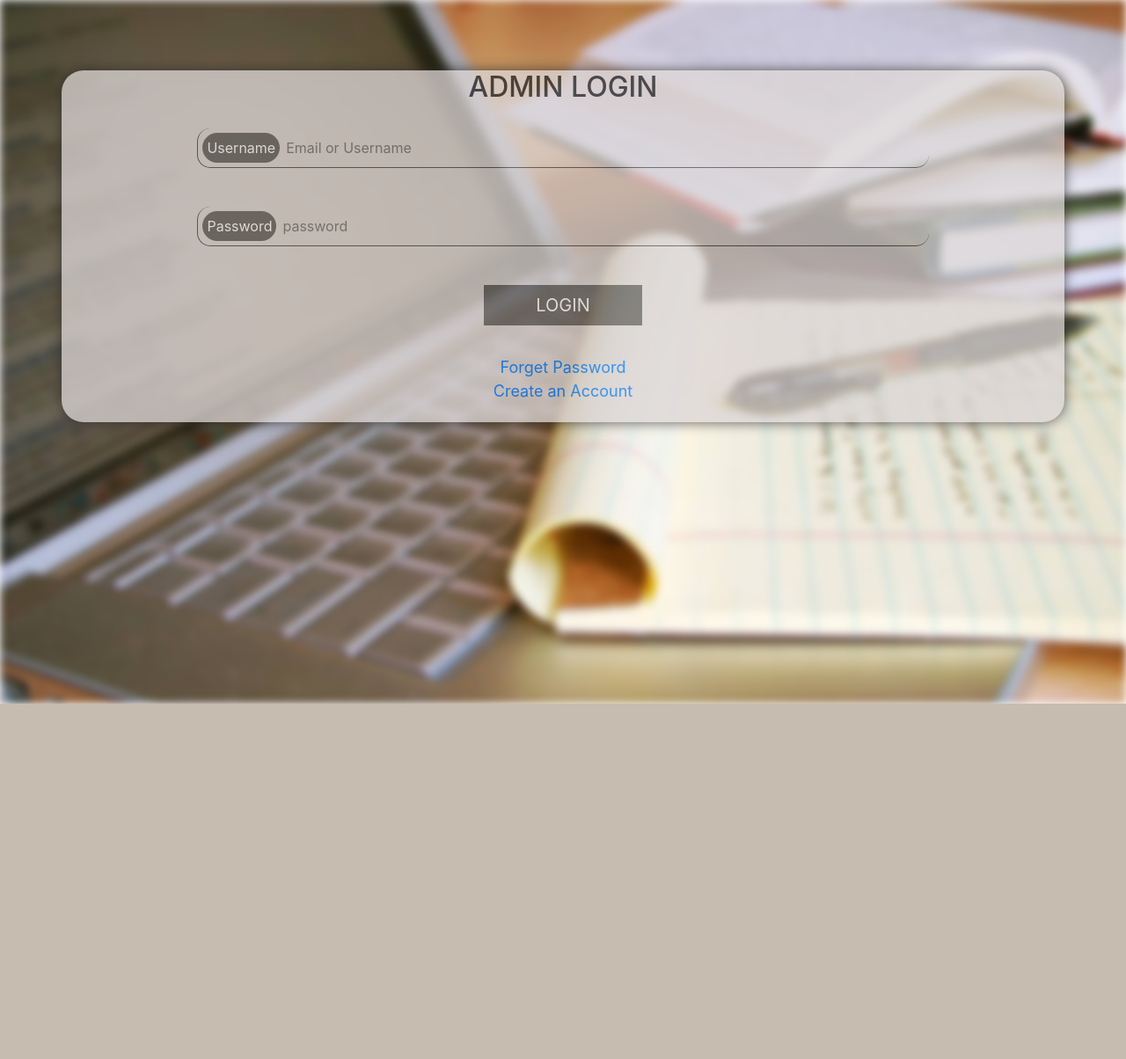
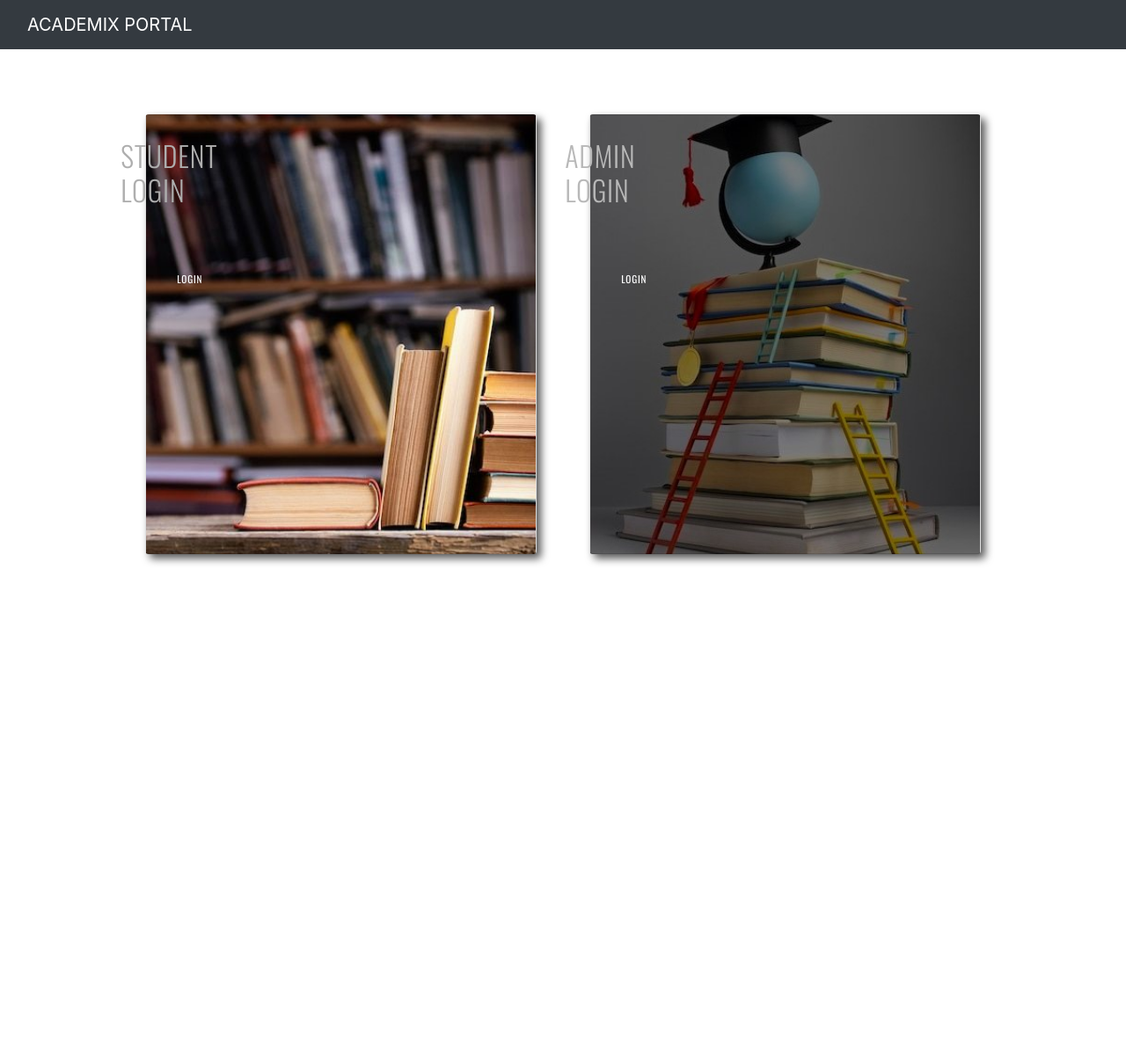
Before and after one commit to su31kh/Course_management_system, a Django app: page / in a window 1280 px wide. Shown: the whole page at 88% size. Before the commit the page ends 800 px from the top, so only its background shows below. Run offline with Django 4.2, Linux system fonts and the light colour scheme; some libraries are stand-ins or nearby versions.

Commit message:
login routed

```diff
--- a/Academix_Portal/Templates/land.html
+++ b/Academix_Portal/Templates/land.html
@@ -71,7 +71,7 @@
 
 </head>
 
-<body style="background-image: radial-gradient(circle, #3c3c3c 0%, #000000 100%);">
+<body style="background-image: radial-gradient(circle, #ffffff 0%, #ffffff 100%);">
 
     <nav class="navbar bg-body-tertiary bg-dark">
         <div class="container-fluid">
@@ -89,7 +89,7 @@
             <h1 style="color: rgb(174, 174, 174); font-weight: 300; font-size: xx-large;">Student<br>Login</h1>
             <p style="color: rgb(249, 249, 249);">student registration and dashboard</p>
           </div>
-          <a style="color: rgb(253, 253, 253);" href="#">login</a>
+          <a style="color: rgb(253, 253, 253);" href="/studentlogin">login</a>
           <div class="ico-card" style="height: 200px;">
           <i class="fa fa-rebel"></i>
         </div>
@@ -102,7 +102,7 @@
             <h1 style="color: rgb(184, 184, 184); font-weight: 300; font-size: xx-large;">Admin<br>Login</h1>
             <p style="color: rgb(255, 255, 255);">admin dashboard and registration</p>
           </div>
-          <a style="color: rgb(255, 255, 255);" href="#">login</a>
+          <a style="color: rgb(255, 255, 255);" href="/adminlogin">login</a>
         <div class="ico-card">
           <i class="fa fa-codepen"></i>
         </div>
--- a/Academix_Portal/views.py
+++ b/Academix_Portal/views.py
@@ -7,5 +7,13 @@ from django.template import loader
 
 
 def landing(request):
-    t = loader.get_template("login_page_admin.html")
+    t = loader.get_template("land.html")
+    return render(request , 'land.html')
+
+def studentlogin(request):
+    student_login = loader.get_template("login_page_student.html")
+    return render(request , 'login_page_student.html')
+
+def adminlogin(request):
+    student_login = loader.get_template("login_page_admin.html")
     return render(request , 'login_page_admin.html')
--- a/course_management_system/urls.py
+++ b/course_management_system/urls.py
@@ -21,5 +21,7 @@ from django.conf.urls.static import static
 
 urlpatterns = [
     path('admin/', admin.site.urls),
-    path('' , views.landing , name="land")
+    path('' , views.landing , name="land"),
+    path('studentlogin' , views.studentlogin , name="studlogin"),
+    path('adminlogin' , views.adminlogin , name="adminlogin")
 ]
```
Also changed, not shown: Academix_Portal/static/images/student.jpg (added).
